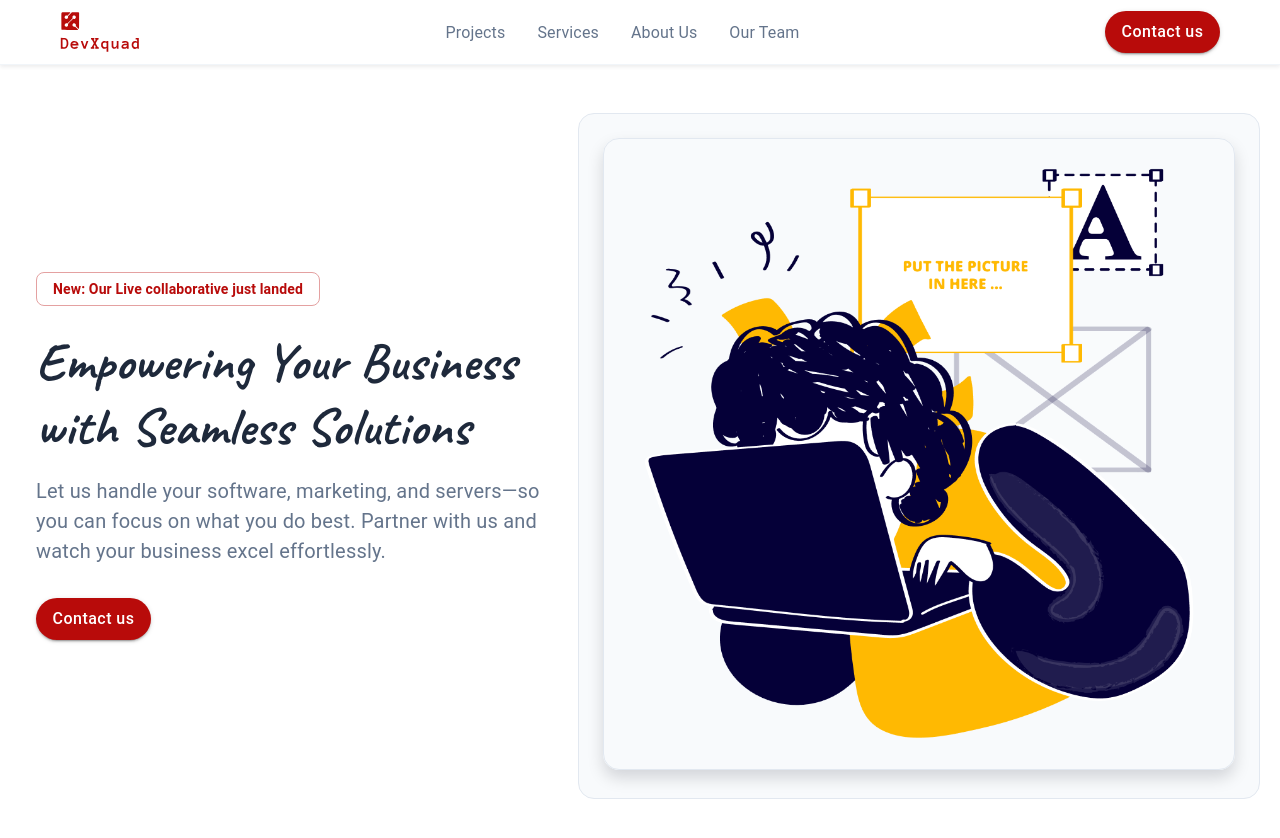
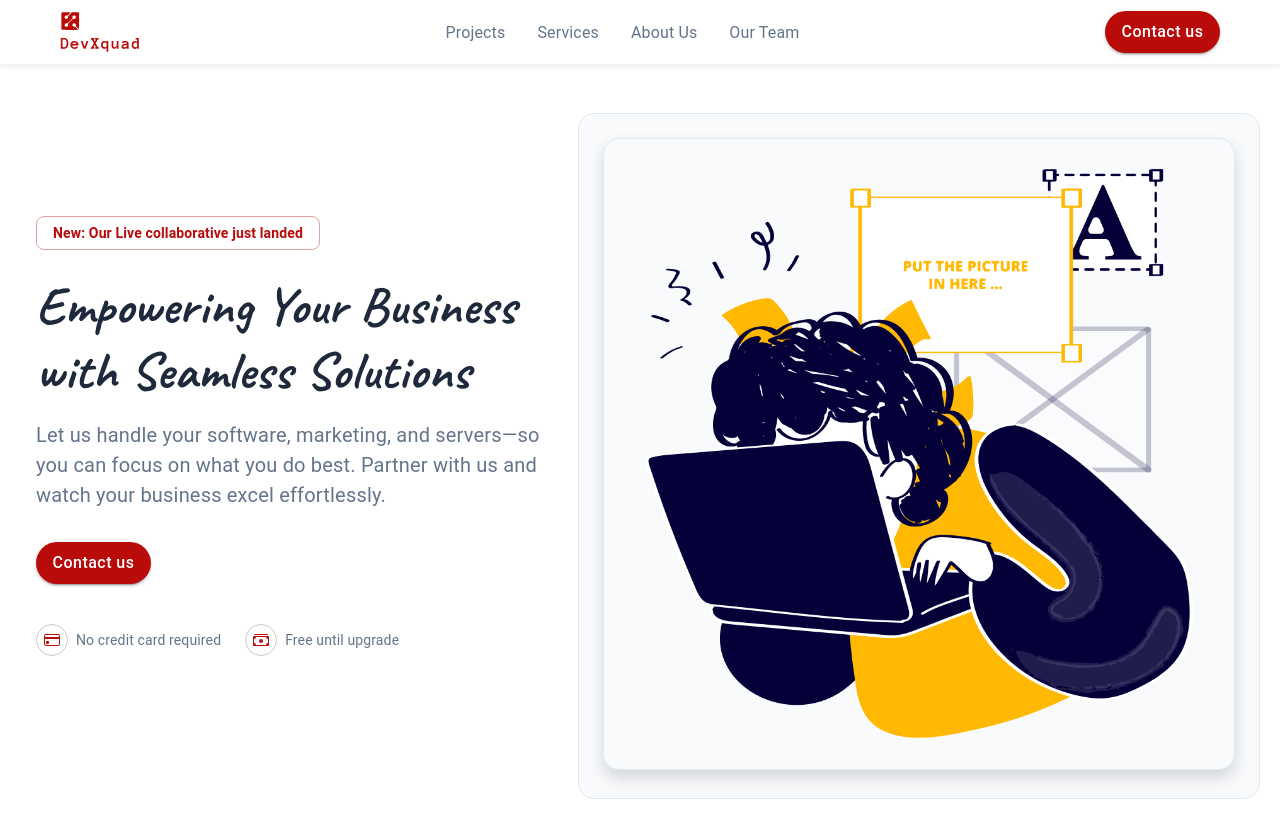
Before and after one commit to devxquadgit/devxquad, a Next.js app in the folder client/: page / in a window 1280 px wide. Shown: the top 838 px of the page. Built offline with nearby package versions, Linux system fonts and the light colour scheme.

Commit message:
[Add]: bottom tags

```diff
--- a/client/src/components/Layout/index.tsx
+++ b/client/src/components/Layout/index.tsx
@@ -1,8 +1,11 @@
 import React from "react";
 import styled from "@emotion/styled";
 import WTypo from "@/theme/WTypo";
+import WTag from "@/theme/WTag";
 import WButton from "@/theme/WButton";
 import Img from "@/assets/landing/img1.png";
+import CreditCardIcon from '../../assets/icons/creditcard.svg';
+import MoneyIcon from '../../assets/icons/money.svg';
 
 const StyledDiv = styled.div`
 	width: 100%;
@@ -52,6 +55,18 @@ const StyledHeading = styled.div`
   margin-bottom: 2rem;
 `;
 
+const StyledTagDiv = styled.div`
+    margin: 2.5rem 0;
+		display: flex;
+		gap: 24px;
+`;
+
+const StyledTag = styled.div`
+    display: flex;
+		align-items: center;
+		gap: 8px;
+`;
+
 
 const index = () => {
 	return (
@@ -86,6 +101,32 @@ const index = () => {
 					rounded
 					onClick={() => console.log("Button clicked!")}
 				/>
+				<StyledTagDiv>
+					<StyledTag>
+						<WTag
+							icon={<CreditCardIcon/>}
+							type="circle-sm"
+							bordered
+						/>
+						<WTypo
+							label="No credit card required"
+							type="sub-sm"
+							color="#64748b"
+						/>
+					</StyledTag>
+					<StyledTag>
+						<WTag
+							icon={<MoneyIcon/>}
+							type="circle-sm"
+							bordered
+						/>
+						<WTypo
+							label="Free until upgrade"
+							type="sub-sm"
+							color="#64748b"
+						/>
+					</StyledTag>
+				</StyledTagDiv>
 			</StyledContent>
 			<StyledImageMain>
 				<StyledImage src={Img.src} width="100%" alt="Landing Image" />
```
Also changed, not shown: client/src/assets/icons/creditcard.svg (added), client/src/assets/icons/money.svg (added).
